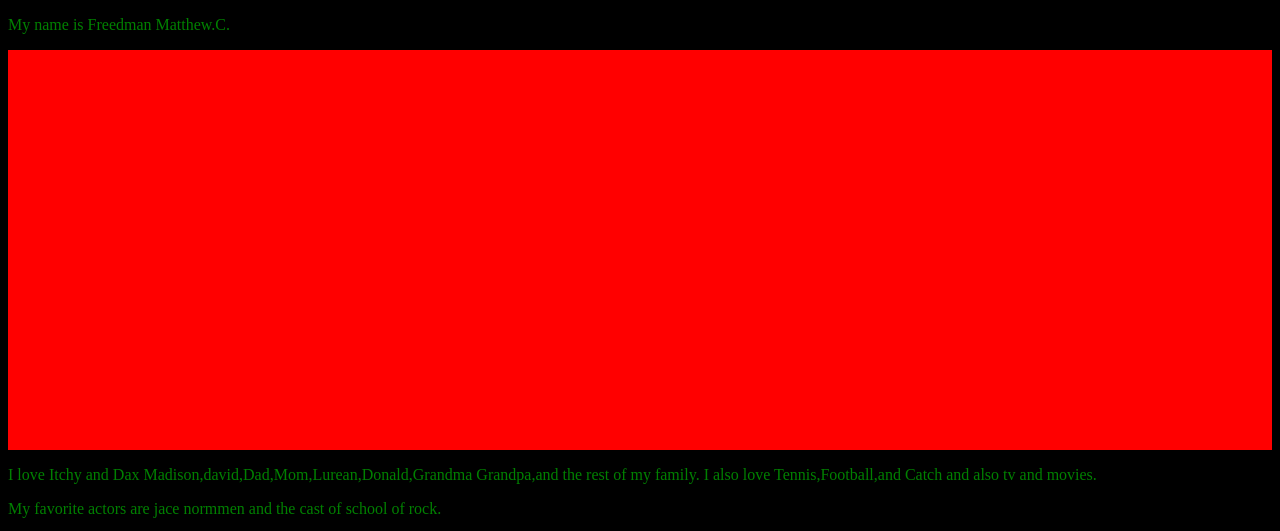
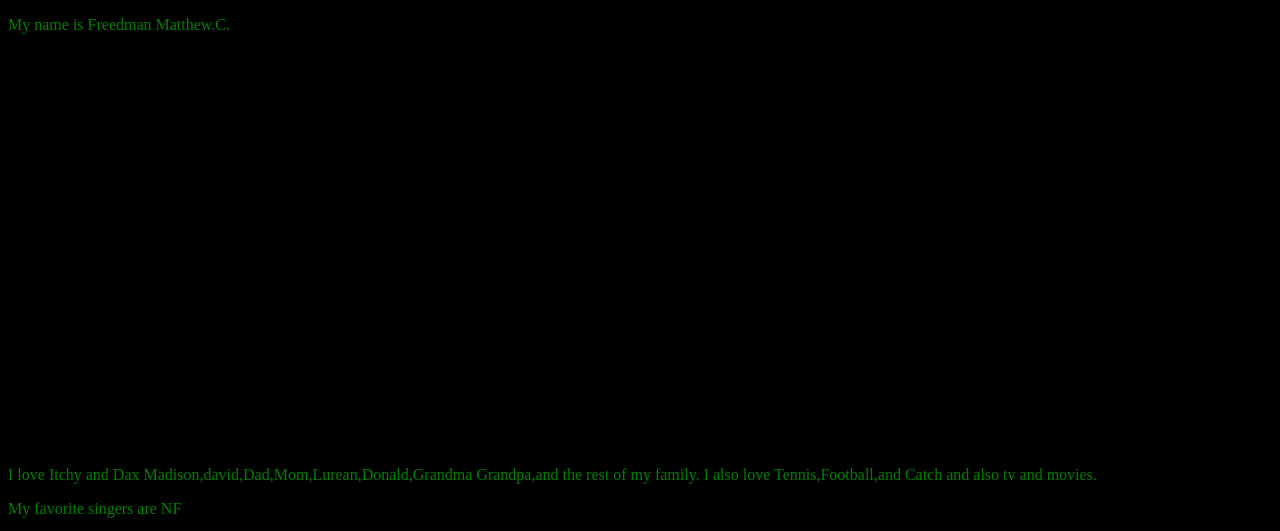
Before and after one commit to matt123491/FreedmanM_SummerCamp18, a plain HTML site: page index.html in a window 1280 px wide. Shown: the top 531 px of the page. Drawn offline with Linux system fonts and the light colour scheme; grey boxes are pictures that could not be loaded.

Commit message:
Update index.html

```diff
--- a/index.html
+++ b/index.html
@@ -18,7 +18,7 @@
 		}
 			.first-class {
 				height: 400px;
-				background-color: red;
+				background-color: black;
 			}
 
 }		</style>
@@ -37,7 +37,7 @@
 
 
 	<p>I love Itchy and Dax Madison,david,Dad,Mom,Lurean,Donald,Grandma Grandpa,and the rest of my family. I also love Tennis,Football,and Catch and also tv and movies.</p>
-		<p> My favorite actors are jace normmen and the cast of school of rock.</p>
+		<p> My favorite singers are NF</p>
 		Dear,Grandpa miss you I think of you and crying that I will see you agin. R.I.P Grandpa age 75
 		<img src="https://kraftsussman.com/tribute-images/2295/Ultra/69fe2c3f-0593-4372-a81d-a2c6b96aaf9e.jpg">
 		<img src="image1.jpe<iframe width="560" height="315" src="https://www.youtube.com/embed/QzBynpyyl_A" frameborder="0" allow="autoplay; encrypted-media" allowfullscreen></iframe>g">
```
